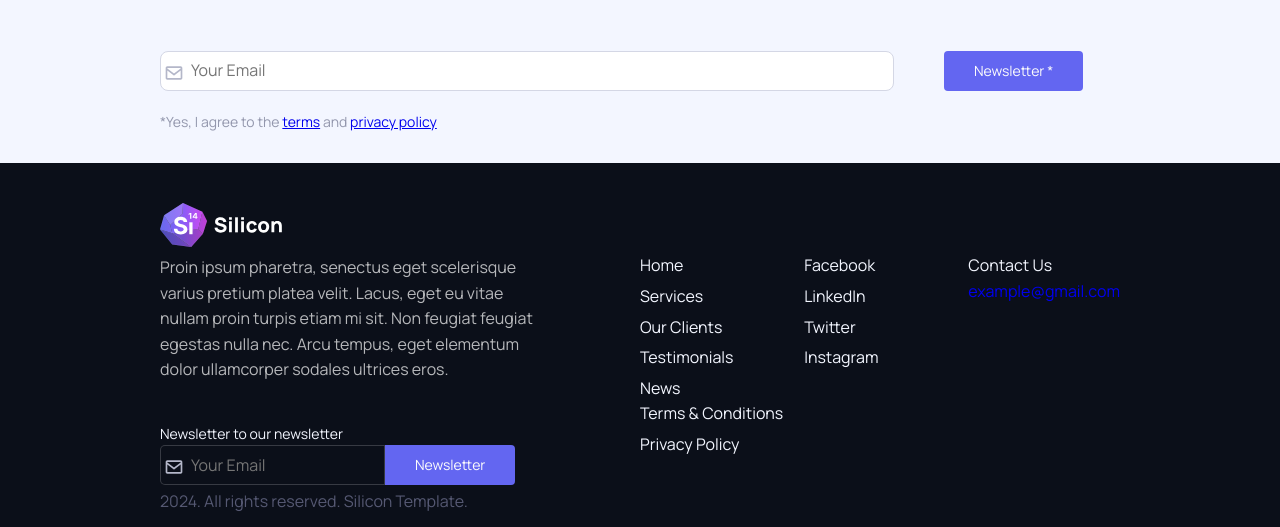
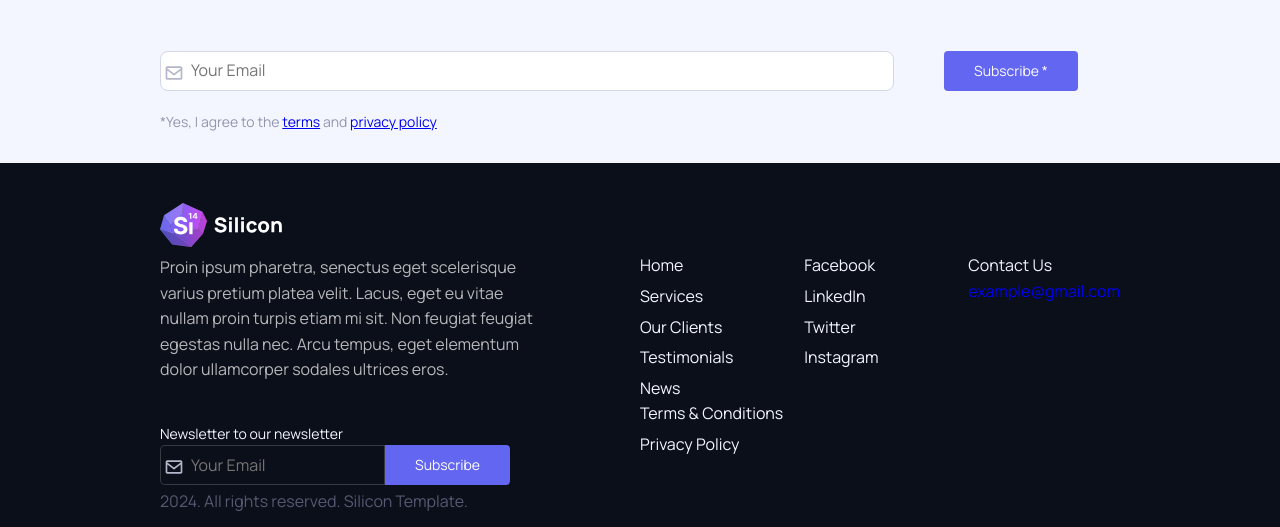
Before and after one commit to KimmoKAhola/Silicon-Kimmo-Ahola, a React (Vite) app: page /news in a window 1280 px wide. Shown: the part 736-1263 px from the top of the page. Built offline with nearby package versions, Linux system fonts and the light colour scheme; no server answers.

Commit message:
fixed text in buttons

```diff
--- a/src/views/sections/global/Footer-Dark.jsx
+++ b/src/views/sections/global/Footer-Dark.jsx
@@ -29,7 +29,7 @@ const FooterDark = () => {
                             elementum
                             dolor ullamcorper sodales ultrices eros. </p>
                         <h6>Newsletter to our newsletter</h6>
-                        <SubscriberButton value="Newsletter"/>
+                        <SubscriberButton value="Subscribe"/>
 
                         <p id="dark-copyright">2024. All rights reserved. Silicon Template.</p>
                     </div>
--- a/src/views/sections/news/Newsletter.jsx
+++ b/src/views/sections/news/Newsletter.jsx
@@ -72,7 +72,7 @@ const Newsletter = () => {
 
                     </div>
                     <div id="news-subscribe-field">
-                        <div id="news-letter-subscribe-input"><SubscriberButton value="Newsletter *" /></div>
+                        <div id="news-letter-subscribe-input"><SubscriberButton value="Subscribe *" /></div>
                         <p>*Yes, I agree to the <a href="#">terms</a> and <a href="#">privacy policy</a></p>
                     </div>
                 </div>
```
